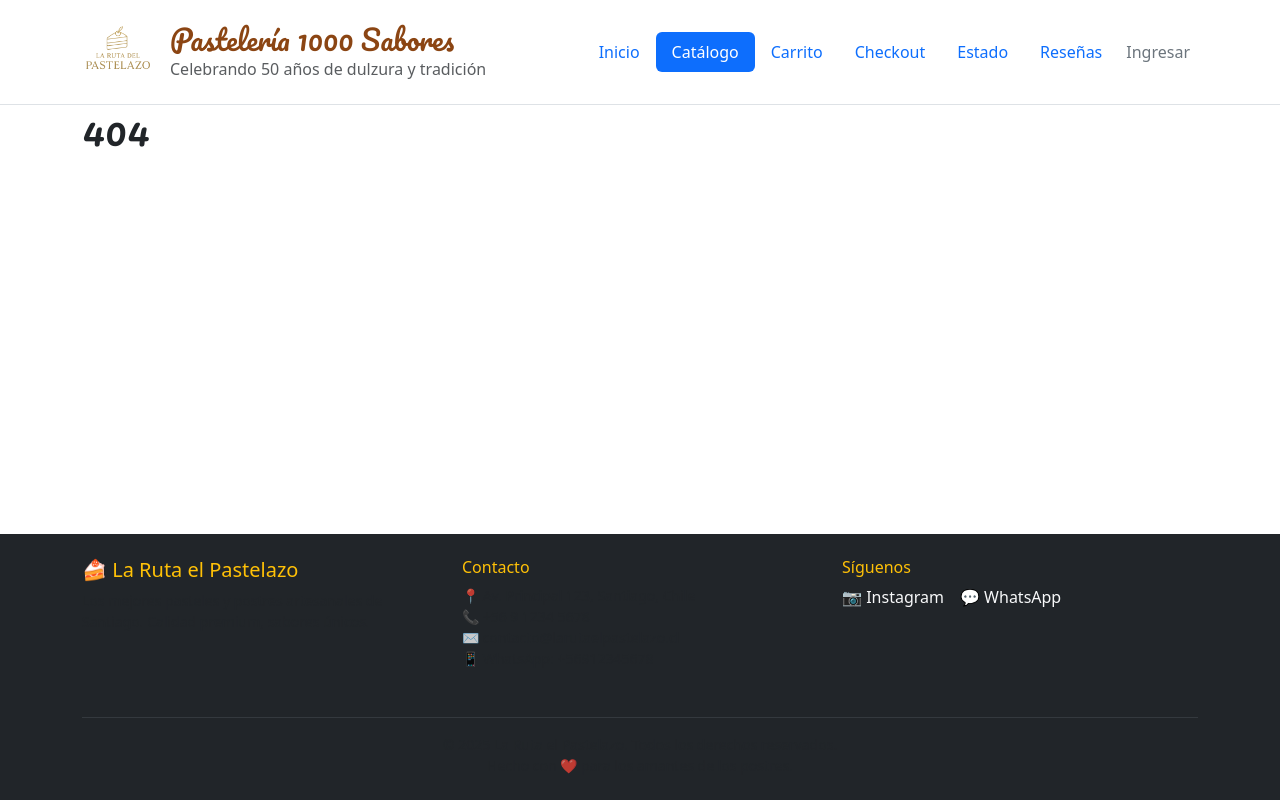
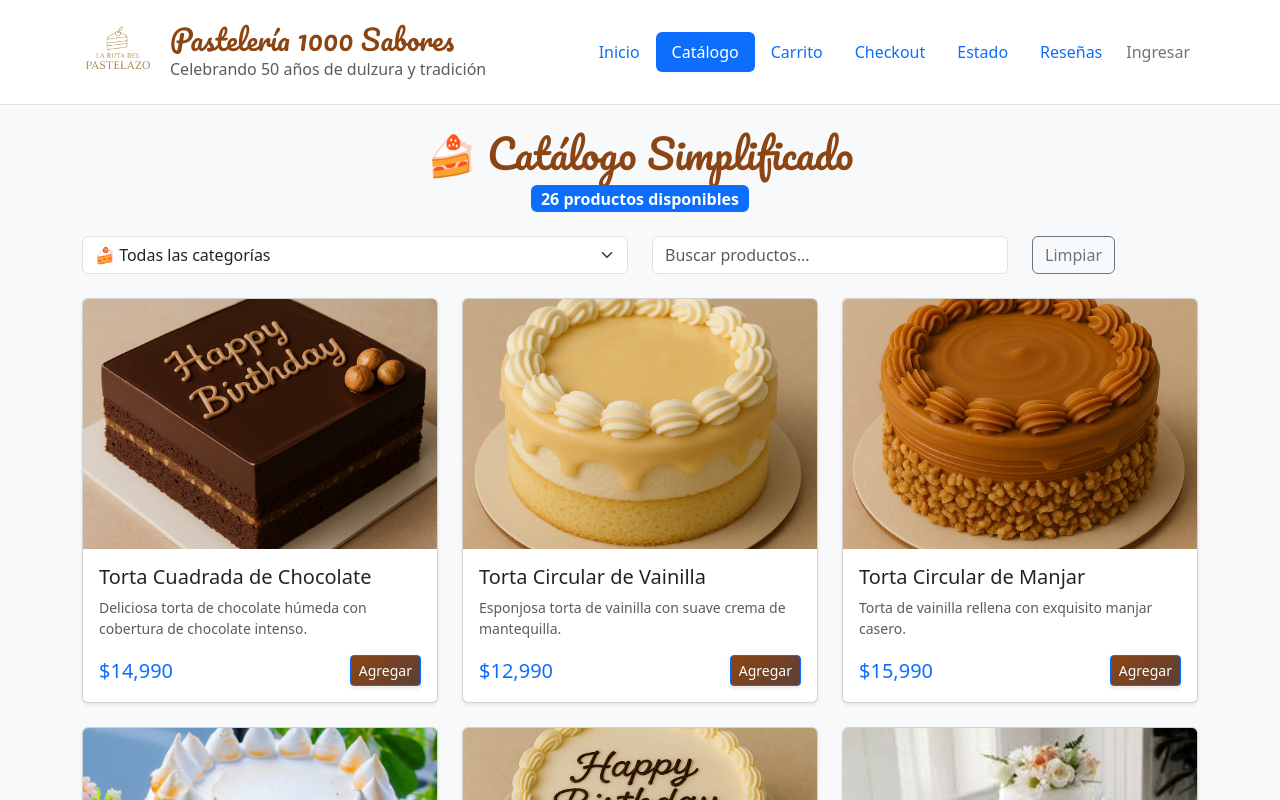
Before and after one commit to Fr4nk017/La_ruta_el_Pastelazo, a React (Vite) app: page /catalog-simple in a window 1280 px wide. Shown: the top 800 px of the page. Built offline with nearby package versions, Linux system fonts and the light colour scheme.

Commit message:
Fix: Implementar versión simplificada del catálogo que funciona correctamente - reemplaza ProductCard complejo

```diff
--- /dev/null
+++ b/src/pages/CatalogSimple.jsx
@@ -0,0 +1,192 @@
+// Versión simplificada del catálogo para diagnosticar problemas
+import { useState, useMemo } from 'react';
+import { Container, Row, Col, Form, Button, Badge, Card } from 'react-bootstrap';
+import { products, categories } from '../data/products';
+import { useCart } from '../contexts/CartContext';
+
+export default function CatalogSimple() {
+  const { add } = useCart();
+  const [selectedCategory, setSelectedCategory] = useState('all');
+  const [searchTerm, setSearchTerm] = useState('');
+
+  // Verificar datos básicos
+  console.log('Products loaded:', products?.length || 0);
+  console.log('Categories loaded:', Object.keys(categories || {}).length);
+
+  // Categorías disponibles con validación
+  const categoryOptions = [
+    { key: 'all', name: 'Todas las categorías', icon: '🍰' },
+    ...Object.entries(categories || {}).map(([key, category]) => ({
+      key,
+      name: category?.name || key,
+      icon: category?.icon || '🍰'
+    }))
+  ];
+
+  // Filtrado de productos con validación
+  const filteredProducts = useMemo(() => {
+    if (!products || !Array.isArray(products)) {
+      console.error('Products no es un array válido:', products);
+      return [];
+    }
+
+    let filtered = products;
+
+    // Filtro por categoría
+    if (selectedCategory !== 'all') {
+      filtered = filtered.filter(product =>
+        product && product.category === selectedCategory
+      );
+    }
+
+    // Filtro por búsqueda
+    if (searchTerm) {
+      filtered = filtered.filter(product =>
+        product && (
+          product.name?.toLowerCase().includes(searchTerm.toLowerCase()) ||
+          product.description?.toLowerCase().includes(searchTerm.toLowerCase())
+        )
+      );
+    }
+
+    return filtered;
+  }, [selectedCategory, searchTerm]);
+
+  const handleAddToCart = (product) => {
+    try {
+      if (!product) {
+        console.error('Producto no válido:', product);
+        return;
+      }
+
+      add({
+        id: product.id,
+        name: product.name,
+        price: product.price,
+        image: product.img,
+        qty: 1
+      });
+    } catch (error) {
+      console.error('Error al agregar al carrito:', error);
+    }
+  };
+
+  // Verificar si los datos necesarios están disponibles
+  if (!products || !Array.isArray(products)) {
+    return (
+      <div className="bg-light min-vh-100">
+        <Container className="py-4">
+          <div className="text-center">
+            <h3>Error al cargar el catálogo</h3>
+            <p>No se pudieron cargar los productos. Datos recibidos:</p>
+            <pre>{JSON.stringify(products, null, 2)}</pre>
+            <Button onClick={() => window.location.reload()}>
+              Recargar página
+            </Button>
+          </div>
+        </Container>
+      </div>
+    );
+  }
+
+  return (
+    <div className="bg-light min-vh-100">
+      <Container className="py-4">
+        {/* Header */}
+        <div className="text-center mb-4">
+          <h1 className="display-6 fw-bold mb-2" style={{ color: '#8B4513' }}>
+            🍰 Catálogo Simplificado
+          </h1>
+          <Badge bg="primary" className="fs-6">
+            {filteredProducts.length} productos disponibles
+          </Badge>
+        </div>
+
+        {/* Filtros básicos */}
+        <Row className="mb-4">
+          <Col md={6}>
+            <Form.Select
+              value={selectedCategory}
+              onChange={(e) => setSelectedCategory(e.target.value)}
+            >
+              {categoryOptions.map((category) => (
+                <option key={category.key} value={category.key}>
+                  {category.icon} {category.name}
+                </option>
+              ))}
+            </Form.Select>
+          </Col>
+          <Col md={4}>
+            <Form.Control
+              type="text"
+              placeholder="Buscar productos..."
+              value={searchTerm}
+              onChange={(e) => setSearchTerm(e.target.value)}
+            />
+          </Col>
+          <Col md={2}>
+            <Button
+              variant="outline-secondary"
+              onClick={() => {
+                setSelectedCategory('all');
+                setSearchTerm('');
+              }}
+            >
+              Limpiar
+            </Button>
+          </Col>
+        </Row>
+
+        {/* Productos con tarjetas básicas */}
+        {filteredProducts.length > 0 ? (
+          <Row className="g-4">
+            {filteredProducts.map((product) => (
+              <Col key={product.id} lg={4} md={6}>
+                <Card className="h-100 shadow-sm">
+                  <Card.Img
+                    variant="top"
+                    src={product.img}
+                    style={{ height: '250px', objectFit: 'cover' }}
+                    onError={(e) => {
+                      e.target.src = '/imagenes/placeholder.jpg';
+                    }}
+                  />
+                  <Card.Body className="d-flex flex-column">
+                    <Card.Title className="h5">{product.name}</Card.Title>
+                    <Card.Text className="text-muted small flex-grow-1">
+                      {product.description}
+                    </Card.Text>
+                    <div className="d-flex justify-content-between align-items-center mt-auto">
+                      <span className="h5 mb-0 text-primary">
+                        ${product.price?.toLocaleString() || '0'}
+                      </span>
+                      <Button
+                        variant="primary"
+                        size="sm"
+                        onClick={() => handleAddToCart(product)}
+                      >
+                        Agregar
+                      </Button>
+                    </div>
+                  </Card.Body>
+                </Card>
+              </Col>
+            ))}
+          </Row>
+        ) : (
+          <Card className="text-center py-5">
+            <Card.Body>
+              <h4>No se encontraron productos</h4>
+              <p className="text-muted">
+                {searchTerm
+                  ? `No hay productos que coincidan con "${searchTerm}"`
+                  : 'No hay productos en esta categoría'
+                }
+              </p>
+            </Card.Body>
+          </Card>
+        )}
+      </Container>
+    </div>
+  );
+}
--- /dev/null
+++ b/src/pages/CatalogTest.jsx
@@ -0,0 +1,57 @@
+// Página de prueba para diagnosticar problemas del catálogo
+import { Container, Row, Col, Card, Button } from 'react-bootstrap';
+import { products, categories } from '../data/products';
+
+export default function CatalogTest() {
+  console.log('Products:', products);
+  console.log('Categories:', categories);
+
+  if (!products || !Array.isArray(products)) {
+    return (
+      <Container className="py-4">
+        <h2>Error: No se pudieron cargar los productos</h2>
+        <p>Products: {JSON.stringify(products)}</p>
+      </Container>
+    );
+  }
+
+  if (!categories) {
+    return (
+      <Container className="py-4">
+        <h2>Error: No se pudieron cargar las categorías</h2>
+        <p>Categories: {JSON.stringify(categories)}</p>
+      </Container>
+    );
+  }
+
+  return (
+    <Container className="py-4">
+      <h1>Catálogo de Prueba</h1>
+      <p>Productos encontrados: {products.length}</p>
+      <p>Categorías encontradas: {Object.keys(categories).length}</p>
+
+      <Row>
+        {products.slice(0, 3).map((product) => (
+          <Col key={product.id} md={4} className="mb-3">
+            <Card>
+              <Card.Img
+                variant="top"
+                src={product.img}
+                style={{ height: '200px', objectFit: 'cover' }}
+                onError={(e) => {
+                  e.target.src = '/imagenes/placeholder.jpg';
+                }}
+              />
+              <Card.Body>
+                <Card.Title>{product.name}</Card.Title>
+                <Card.Text>{product.description}</Card.Text>
+                <p><strong>${product.price.toLocaleString()}</strong></p>
+                <Button variant="primary">Agregar al carrito</Button>
+              </Card.Body>
+            </Card>
+          </Col>
+        ))}
+      </Row>
+    </Container>
+  );
+}
--- a/src/routes/AppRouter.jsx
+++ b/src/routes/AppRouter.jsx
@@ -6,6 +6,8 @@ import { ROUTES } from '../constants';
 // Lazy loading de páginas para code splitting y mejor performance
 const Home = lazy(() => import('../pages/Home'));
 const Catalog = lazy(() => import('../pages/Catalog'));
+const CatalogTest = lazy(() => import('../pages/CatalogTest'));
+const CatalogSimple = lazy(() => import('../pages/CatalogSimple'));
 const CartPage = lazy(() => import('../pages/Cart'));
 const FAQ = lazy(() => import('../pages/FAQ'));
 const Tracking = lazy(() => import('../pages/Tracking'));
@@ -18,7 +20,9 @@ export default function AppRouter() {
   return (
     <Routes>
       <Route path={ROUTES.HOME} element={<Home />} />
-      <Route path={ROUTES.CATALOG} element={<Catalog />} />
+      <Route path={ROUTES.CATALOG} element={<CatalogSimple />} />
+      <Route path="/catalog-test" element={<CatalogTest />} />
+      <Route path="/catalog-simple" element={<CatalogSimple />} />
       <Route path={ROUTES.CART} element={<CartPage />} />
       <Route path={ROUTES.FAQ} element={<FAQ />} />
       <Route path={ROUTES.TRACKING} element={<Tracking />} />
```
